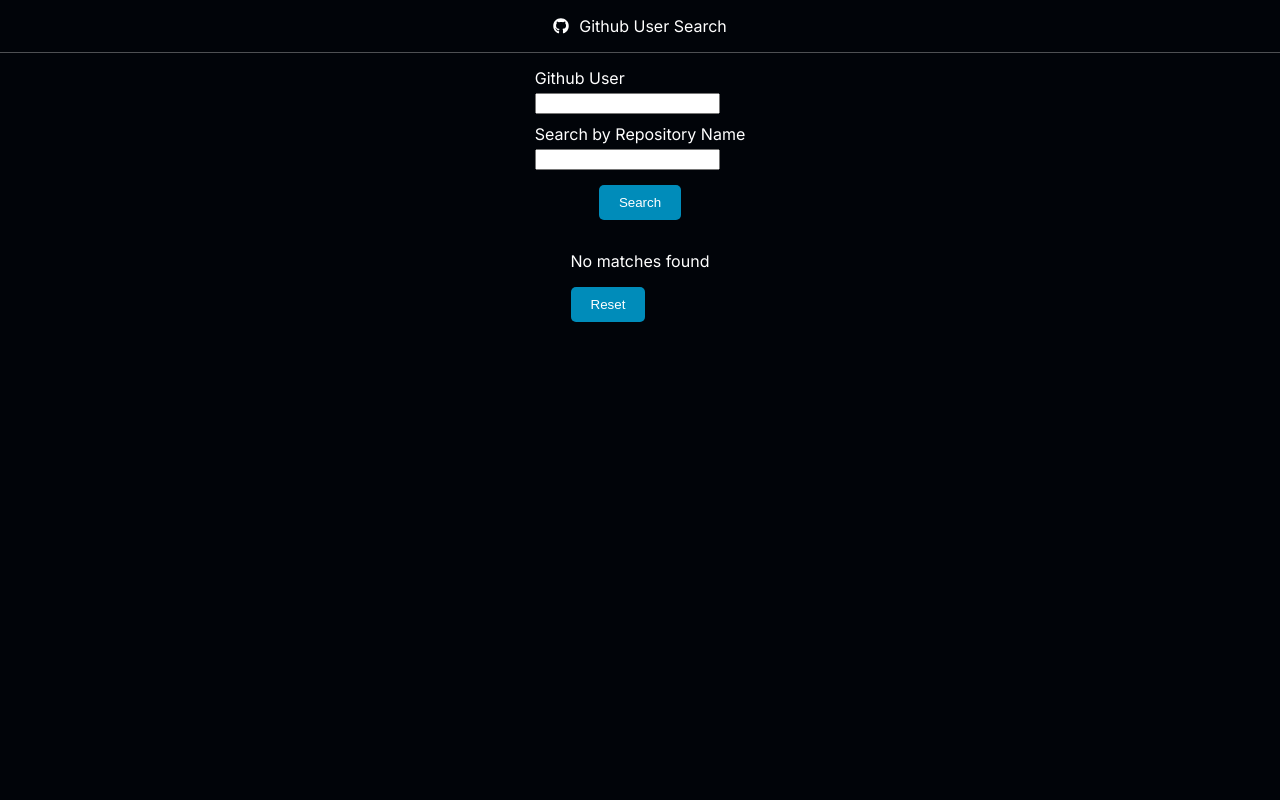
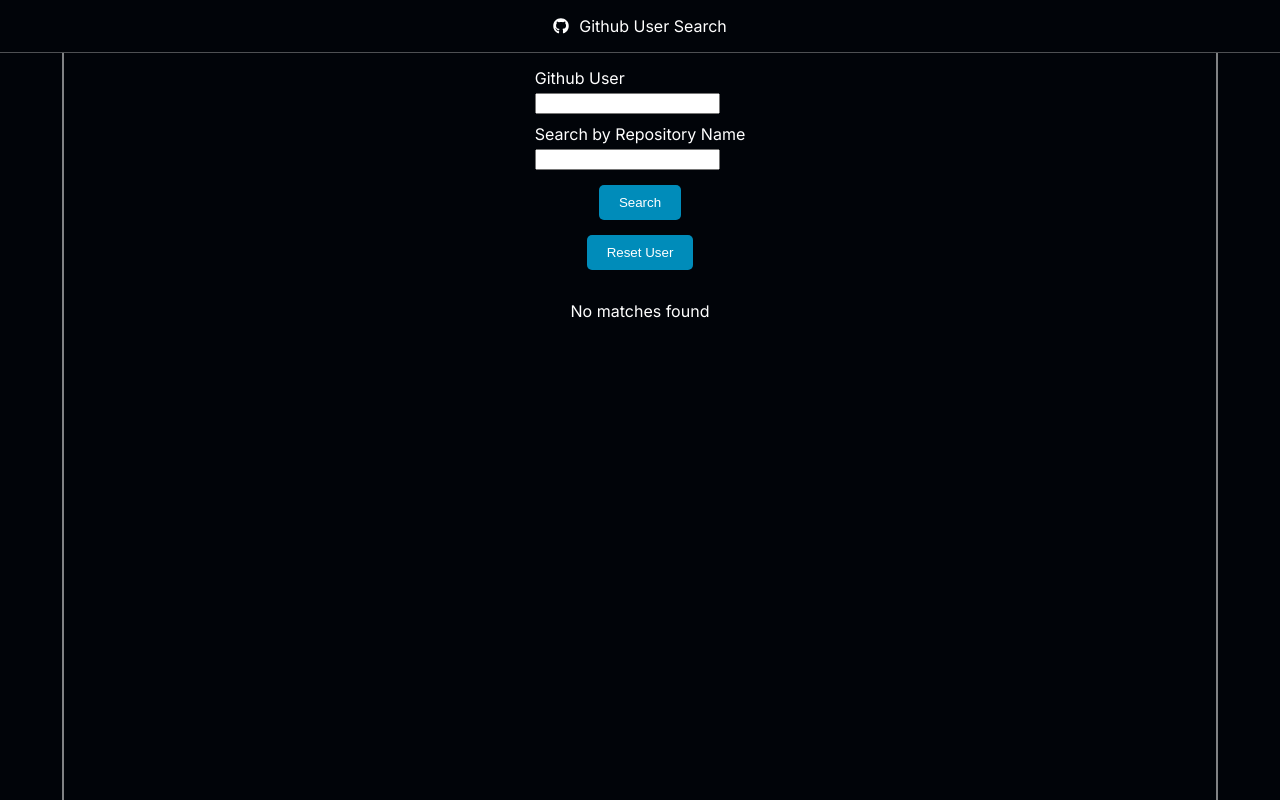
Before and after one commit to JeisonRedondo/user-github-repo_page, a React (Vite) app: page / in a window 1280 px wide. Built offline with nearby package versions, Linux system fonts and the light colour scheme.

Commit message:
[ADD,CHANGE](Funcionality)Version with final changes before to build

```diff
--- a/src/App.jsx
+++ b/src/App.jsx
@@ -6,13 +6,15 @@ import UserQueryView from "./templates/user-query.jsx";
 
 const StyledApp = styled.main`
   min-width: 36px;
-  width: 100vw;
-  height: 100vh;
-  margin: 0 auto;
+  width: 90vw;
+  margin: 0;
+  height: 100%;
   display: flex;
   flex-direction: column;
   align-items: center;
   gap: 15px;
+  border-left: 2px solid rgba(255, 255, 255, 0.5);
+  border-right: 2px solid rgba(255, 255, 255, 0.5);
 `;
 
 function App() {
--- a/src/organisms/Navbar.jsx
+++ b/src/organisms/Navbar.jsx
@@ -10,6 +10,7 @@ const StyledNavbar = styled.nav`
   justify-content: center;
   align-items: center;
   border-bottom: 1px solid rgba(255, 255, 255, 0.3); /* Ajusta la opacidad según necesites */
+  background-color: #010409;
 `;
 
 function Navbar() {
--- a/src/organisms/card.jsx
+++ b/src/organisms/card.jsx
@@ -2,40 +2,43 @@ import styled from "styled-components";
 import PropTypes from "prop-types";
 
 const StyledArticle = styled.article`
+  width: 200px;
   border: 2px solid grey;
   border-radius: 10px;
-  padding: 2px 12px;
-  width: 200px;
+
+  display: flex;
+  flex-direction: column;
+  padding: 5px;
+  margin: 0;
 `;
 
 const StyledSpan = styled.span`
   color: #3fe0d2;
+  margin: 0;
 `;
 
 const StyledP = styled.p`
   color: #e93bba;
   overflow-wrap: break-word;
   text-decoration: none;
+  margin: 0;
 `;
 
 function Card({ name, desc, url, onClick }) {
   return (
     <StyledArticle onClick={onClick}>
-      <p alt="Repo Name">
-        {" "}
+      <>
         <StyledSpan>Repositorio :</StyledSpan>
-        {name}
-      </p>
-      <p alt="Repo Description">
-        {" "}
+        <p alt="Repo Name">{name}</p>
+      </>
+      <>
         <StyledSpan>Description: </StyledSpan>
-        {desc}
-      </p>
-      <StyledP>
-        {" "}
+        <p alt="Repo Description">{desc}</p>
+      </>
+      <>
         <StyledSpan>Url: </StyledSpan>
-        {url}
-      </StyledP>
+        <StyledP>{url}</StyledP>
+      </>
     </StyledArticle>
   );
 }
--- a/src/styles/main.css
+++ b/src/styles/main.css
@@ -16,8 +16,10 @@ body {
   color: white;
 
   min-width: 36px;
-  width: 100vw;
-  height: 100vh;
+  width: 100%;
+  height: 100%;
   background-color: #010409;
   display: flex;
+  justify-content: center;
+  min-height: 100vh;
 }
--- a/src/templates/user-query.jsx
+++ b/src/templates/user-query.jsx
@@ -24,6 +24,7 @@ const StyledDiv = styled.div`
 
 const StyledDiv2 = styled.div`
   display: flex;
+  margin: 0;
   flex-direction: row;
   justify-content: center;
   flex-wrap: wrap;
@@ -75,8 +76,9 @@ function UserQueryView() {
     localStorage.removeItem("querySearched");
   };
 
-  const onClickCard = () => {
-    console.log("Click en card");
+  const onClickCard = (url) => {
+    console.log("Redirigiendo a: ", url);
+    window.location.href = url;
   };
 
   const renderCards = () => {
@@ -85,8 +87,10 @@ function UserQueryView() {
         key={repo.name}
         name={repo.name}
         desc={repo.description}
-        url={repo.url}
-        onClick={onClickCard}
+        url={`https://github.com/${userInput}/${repo.name}`}
+        onClick={() =>
+          onClickCard(`https://github.com/${userInput}/${repo.name}`)
+        }
       ></Card>
     ));
   };
@@ -104,11 +108,12 @@ function UserQueryView() {
         </StyledArticle>
       </StyledDiv>
       <Button texto="Search" onClick={onClickButton}></Button>
-      <container>
+      <Button texto="Reset User" onClick={onClickReset}></Button>
+
+      <>
         {findRepos == true ? true : <p>No matches found</p>}
         <StyledDiv2>{renderCards()}</StyledDiv2>
-        <Button texto="Reset" onClick={onClickReset}></Button>
-      </container>
+      </>
     </>
   );
 }
```
Also changed, not shown: 1 other file (tests, documents, lock files or other folders).
